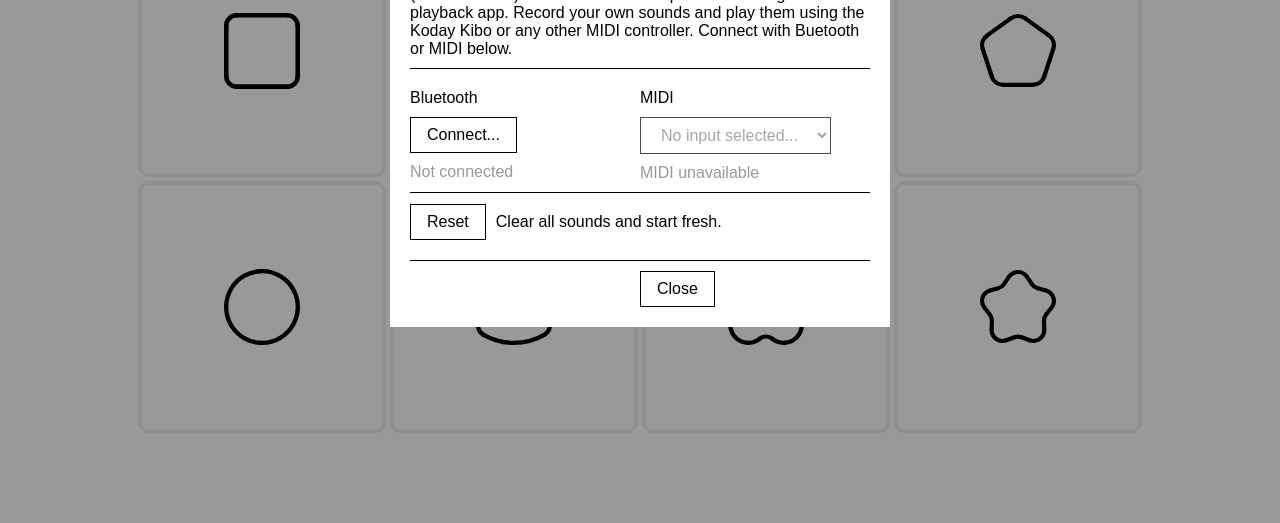
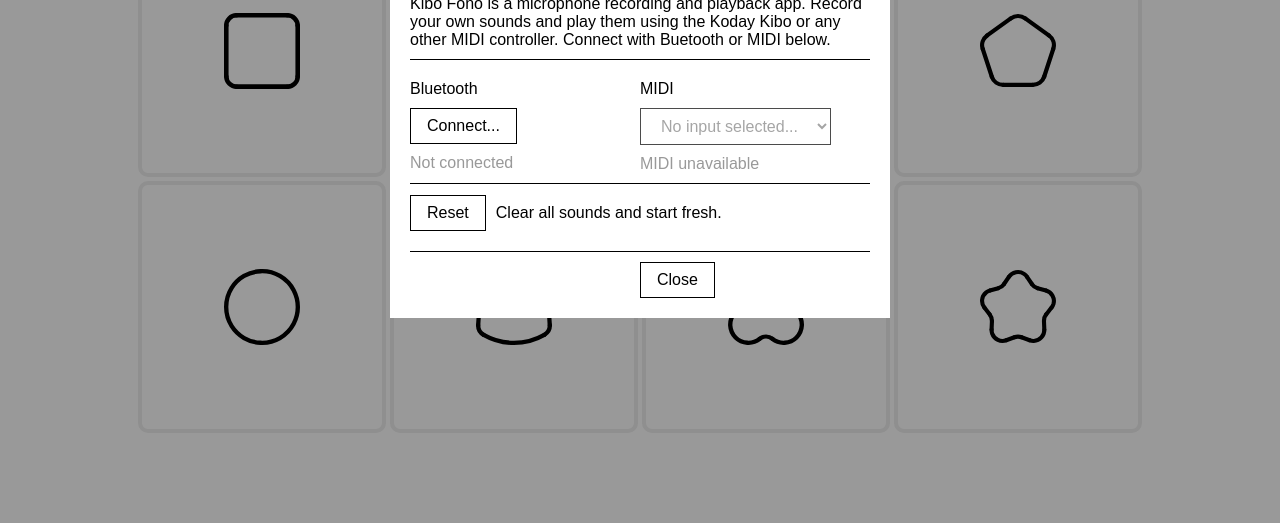
Before and after one commit to hisschemoller/kibo-drum-drop, a website built with webpack: page docs/index.html in a window 1280 px wide. Shown: the part 277-800 px from the top of the page. Built offline with nearby package versions, Linux system fonts and the light colour scheme; files whose address does not match are found by name.

Commit message:
Test ended, sample rate changed back to 22050 Hz.

```diff
--- a/docs/index.html
+++ b/docs/index.html
@@ -53,7 +53,7 @@
         </div>
         <div class="dialog__viewport">
           <div class="dialog__content">
-            <p>(44.100Hz test) Kibo Fono is a microphone recording and playback app. Record your own sounds and play them using the Koday Kibo or any other MIDI controller. Connect with Buetooth or MIDI below.</p>
+            <p>Kibo Fono is a microphone recording and playback app. Record your own sounds and play them using the Koday Kibo or any other MIDI controller. Connect with Buetooth or MIDI below.</p>
             <div class="settings__section">
               <div class="settings__section-left">
                 <div class="settings__section-header">Bluetooth</div>
--- a/docs/js/utils/utils.js
+++ b/docs/js/utils/utils.js
@@ -9,8 +9,8 @@ export function createUUID() {
   });
 }
 
-export const sampleRate = 44100;
-export const maxRecordingLength = 2;
+export const sampleRate = 22050;
+export const maxRecordingLength = 4;
 export const lowestOctave = 4;
 export const numOctaves = 4;
 export const pitches = [60, 62, 64, 65, 67, 69, 71, 72];
```
